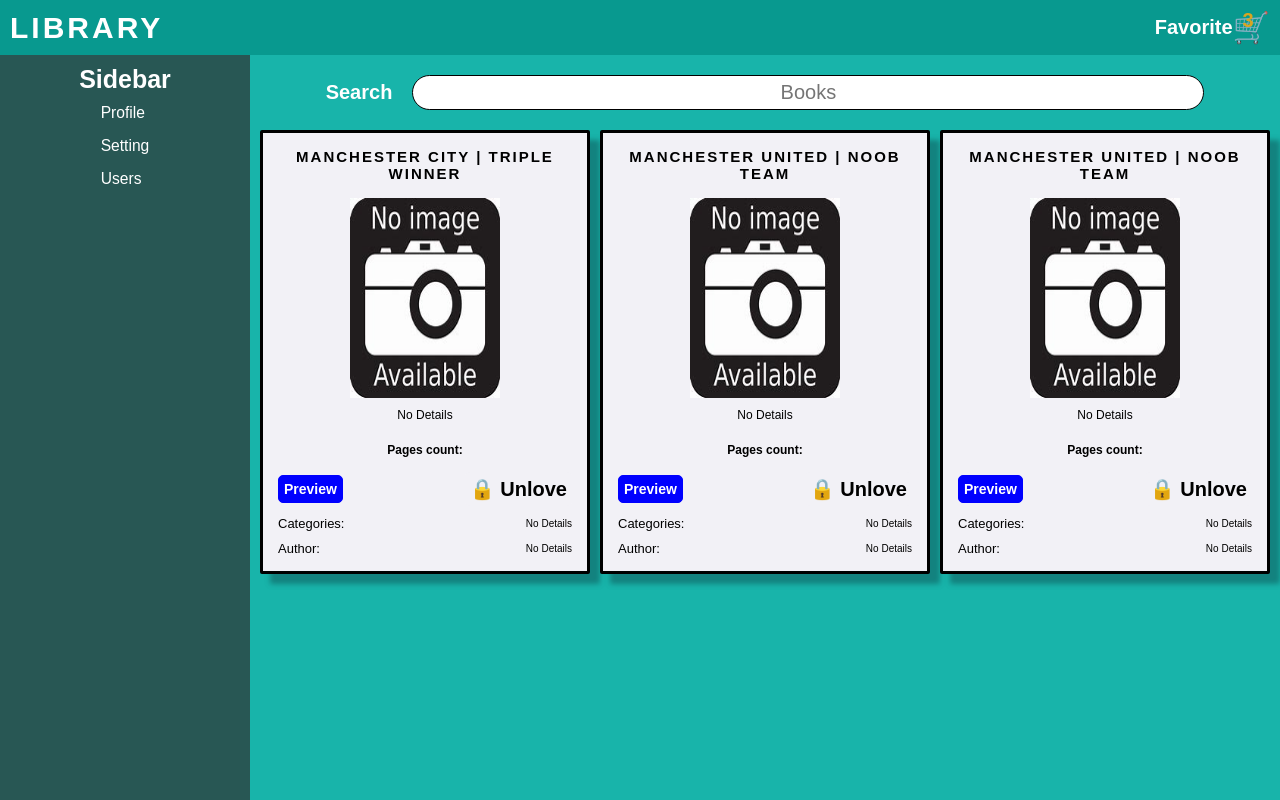
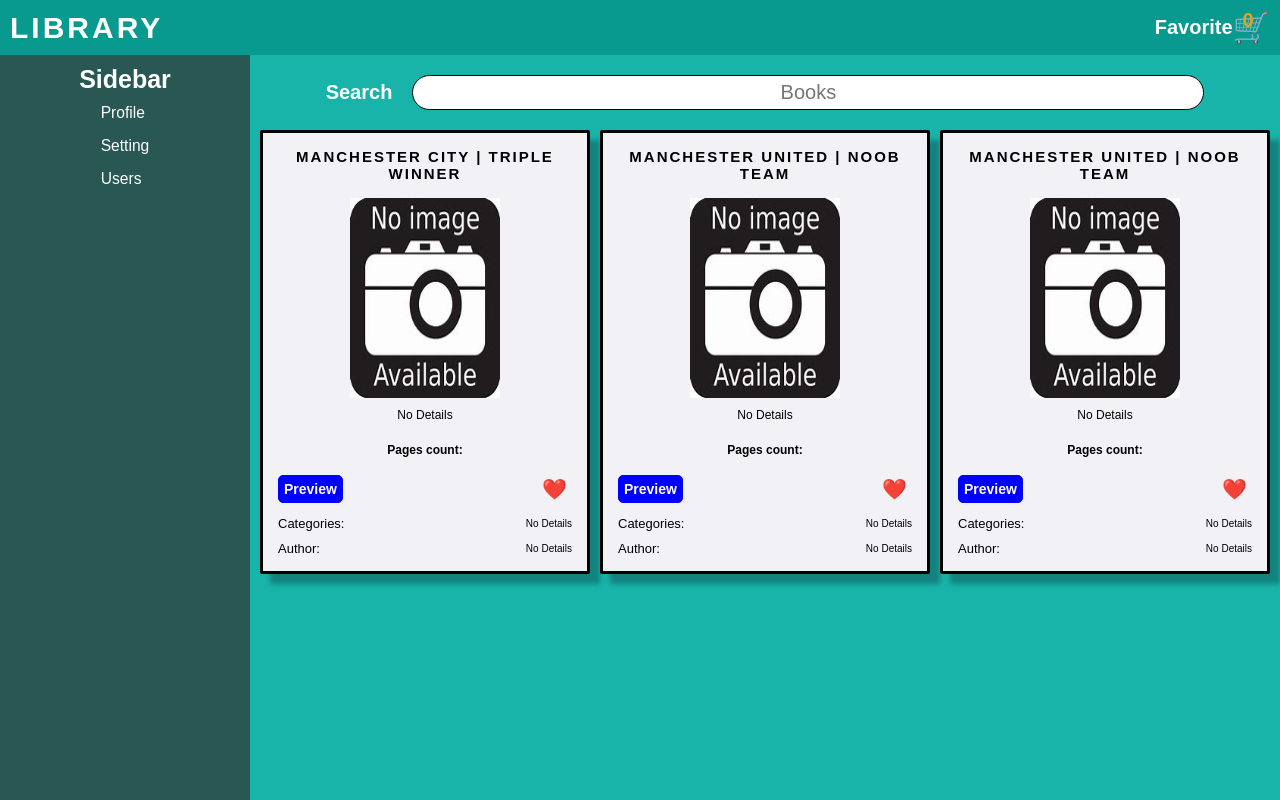
Before and after one commit to thanak81/Library, a React (Vite) app: page / in a window 1280 px wide. Built offline with nearby package versions, Linux system fonts and the light colour scheme.

Commit message:
Favorite added

```diff
--- a/src/App.jsx
+++ b/src/App.jsx
@@ -53,23 +53,38 @@
     }
   }
 
-  useEffect(() => {
-    setFavorite(bookData);
-  }, []);
-  useEffect(() => {
-    console.log(favorite);
-  }, [favorite]);
 
-  function handleLiked(id) {
-    const newFav = favorite.map((item) => {
-      item.id === id
-        ? {
-            ...item,
-            isLiked: !item.isLiked,
-          }
-        : item;
-    });
-    setFavorite(newFav);
+  function handleLiked(book) {
+    const oldFavorite = [...favorite];
+
+    // const oldFavorite = bookData.map((fav)=>{
+    //   fav.id === id ? {
+    //     ...fav,
+    //     isLiked : !fav.isLiked
+    //   }: [...favorite]
+    // })
+
+    console.log(oldFavorite)
+    const newFavorite = oldFavorite.concat(book)
+
+    console.log(newFavorite)
+    setFavorite(newFavorite)
+  }
+
+  function handleRemove(id){
+    const oldFavorite = [...favorite];
+    const newFavorite = oldFavorite.filter((fil)=>{
+      return fil.id !== id
+    })
+    setFavorite(newFavorite)
+
+  }
+
+  console.log(favorite)
+
+  function favoriteChecker(id){
+    const boolean = favorite.some((book)=>book.id === id)
+    return boolean;
   }
 
   // useEffect(()=>{
@@ -99,7 +114,7 @@
             searchInput={searchInput}
           />
           <div className="content-grid">
-            <Card bookData={bookData} handleLiked={handleLiked} />
+            <Card bookData={bookData} handleLiked={handleLiked} handleRemove={handleRemove} favoriteChecker={favoriteChecker} />
           </div>
         </div>
       </div>
@@ -137,7 +152,7 @@
   );
 }
 
-function Card({ bookData, handleLiked }) {
+function Card({ bookData, handleLiked , handleRemove , favoriteChecker }) {
   return (
     <>
       {bookData?.map((book) => {
@@ -174,9 +189,16 @@
               >
                 Preview
               </a>
-              <button onClick={() => handleLiked(book.id)}>
-                {book.isLiked === true ? "🔓 Love" : "🔒 Unlove"}
+              {favoriteChecker(book.id) ?
+
+              <button onClick={() => handleRemove(book.id)}>
+                💔
               </button>
+              :
+              <button onClick={() => handleLiked(book)}>
+              ❤️
+              </button>
+              }
             </div>
             <div className="type">
               <div className="category">Categories:</div>
```
